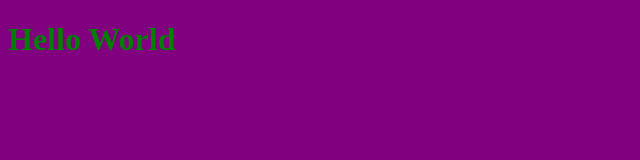
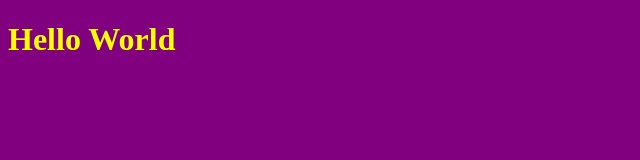
Before and after one commit to JulienFichot/Oh-my-food, a website: page index.html in a window 1280 px wide. Shown: the whole page, without its empty margins (0-640 px from the left). Drawn offline with Linux system fonts and the light colour scheme.

Commit message:
change color

```diff
--- a/sass/_variables.scss
+++ b/sass/_variables.scss
@@ -1 +1,2 @@
 $primary: purple;
+$secondary: yellow;
--- a/sass/layouts/_default.scss
+++ b/sass/layouts/_default.scss
@@ -3,5 +3,5 @@ body {
 }
 
 h1 {
-  color: green;
+  color: $secondary;
 }
```
Also changed, not shown: css/style.css, 1 other file.
